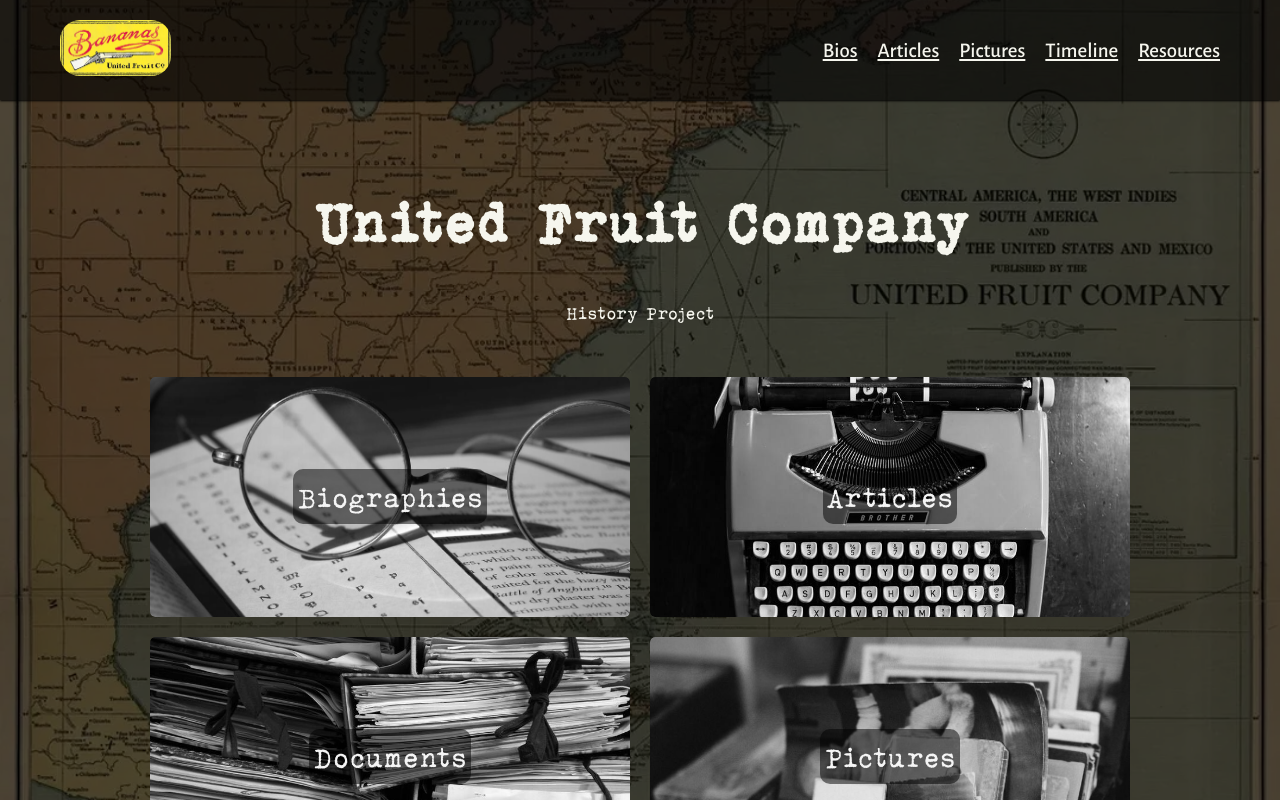
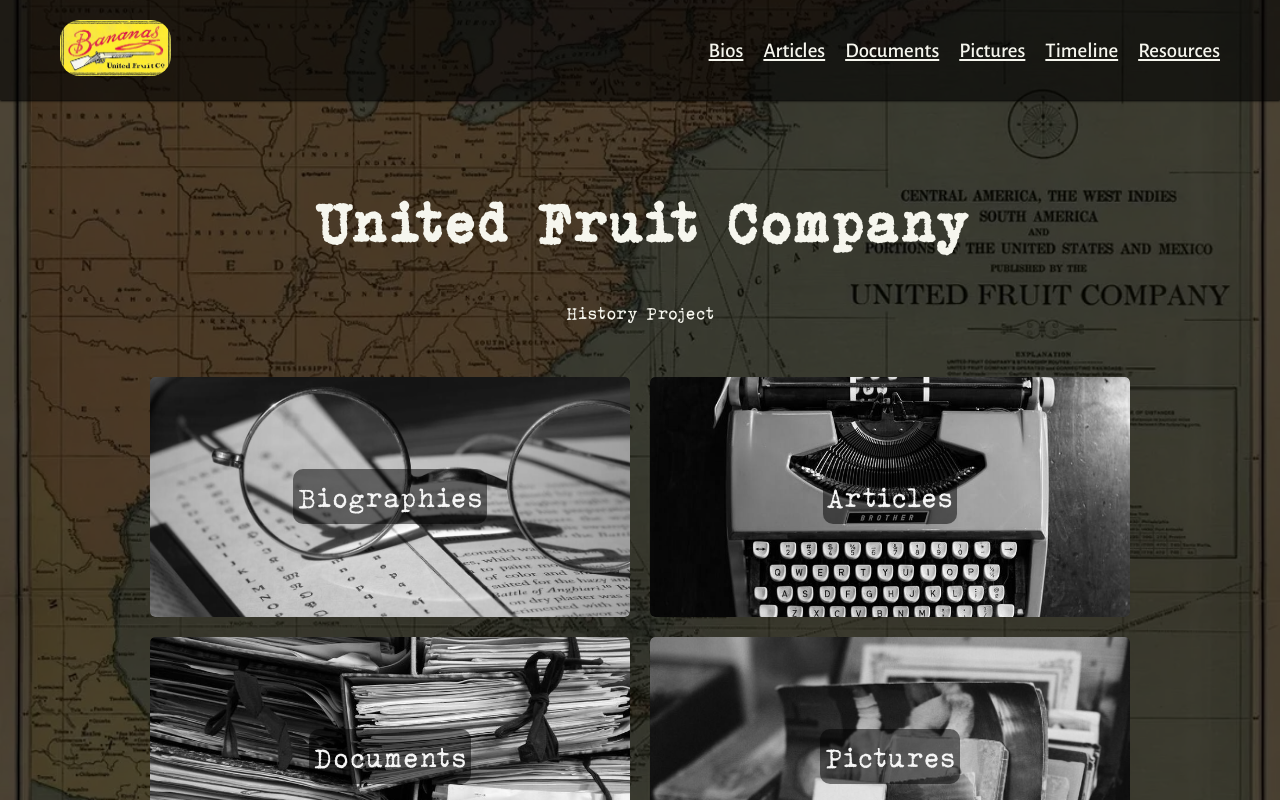
Before and after one commit to mythmakerseven/unitedfruitcompany, a Next.js app: page / in a window 1280 px wide. Shown: the top 800 px of the page. Built offline with nearby package versions, Linux system fonts and the light colour scheme.

Commit message:
add docs link to navbar

```diff
--- a/components/Navbar/NavLinks.tsx
+++ b/components/Navbar/NavLinks.tsx
@@ -5,6 +5,7 @@
     <>
       <Link href='/bios'>Bios</Link>
       <Link href='/articles'>Articles</Link>
+      <Link href='/documents'>Documents</Link>
       <Link href='/pictures'>Pictures</Link>
       <Link href='/timeline'>Timeline</Link>
       <Link href='/resources'>Resources</Link>
```
